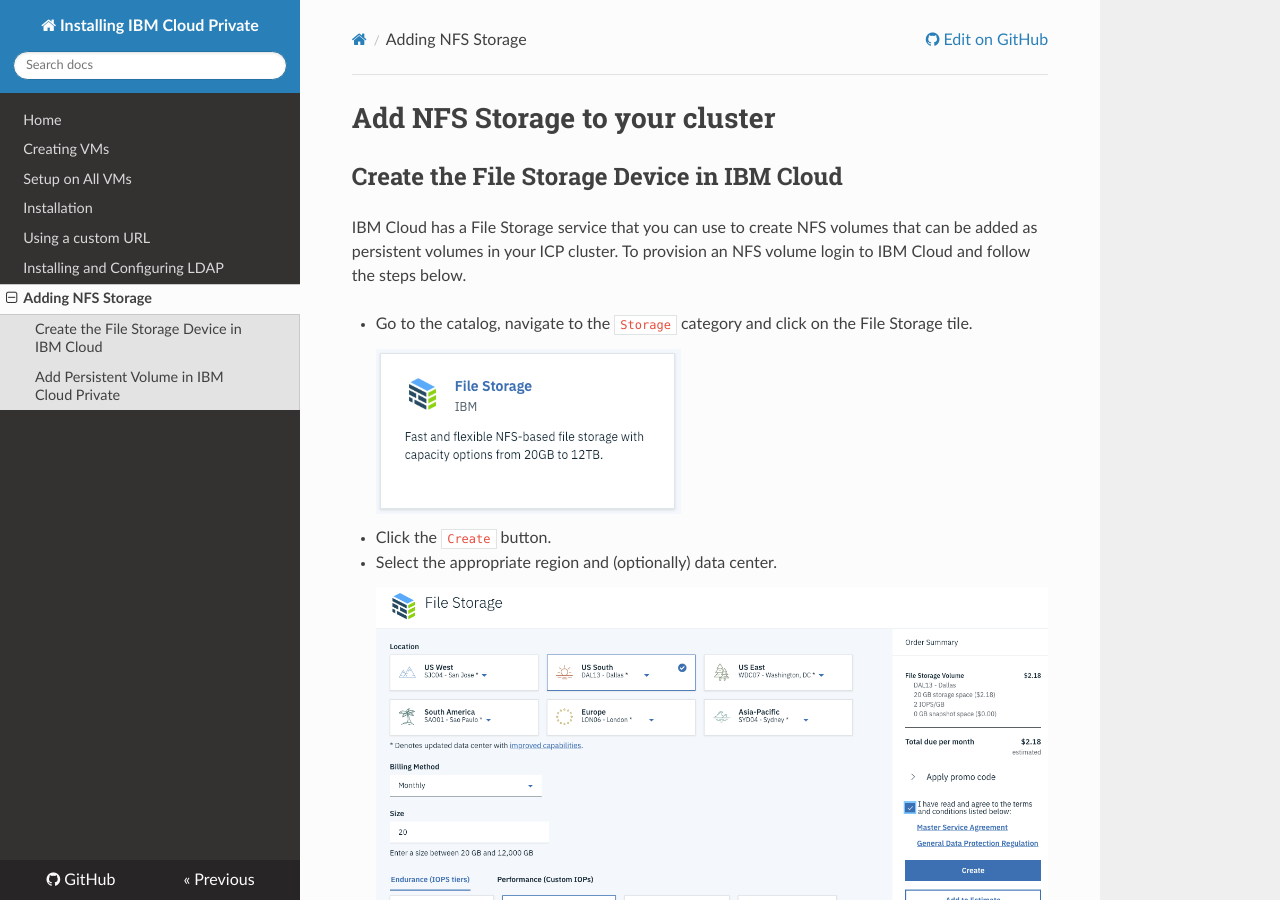
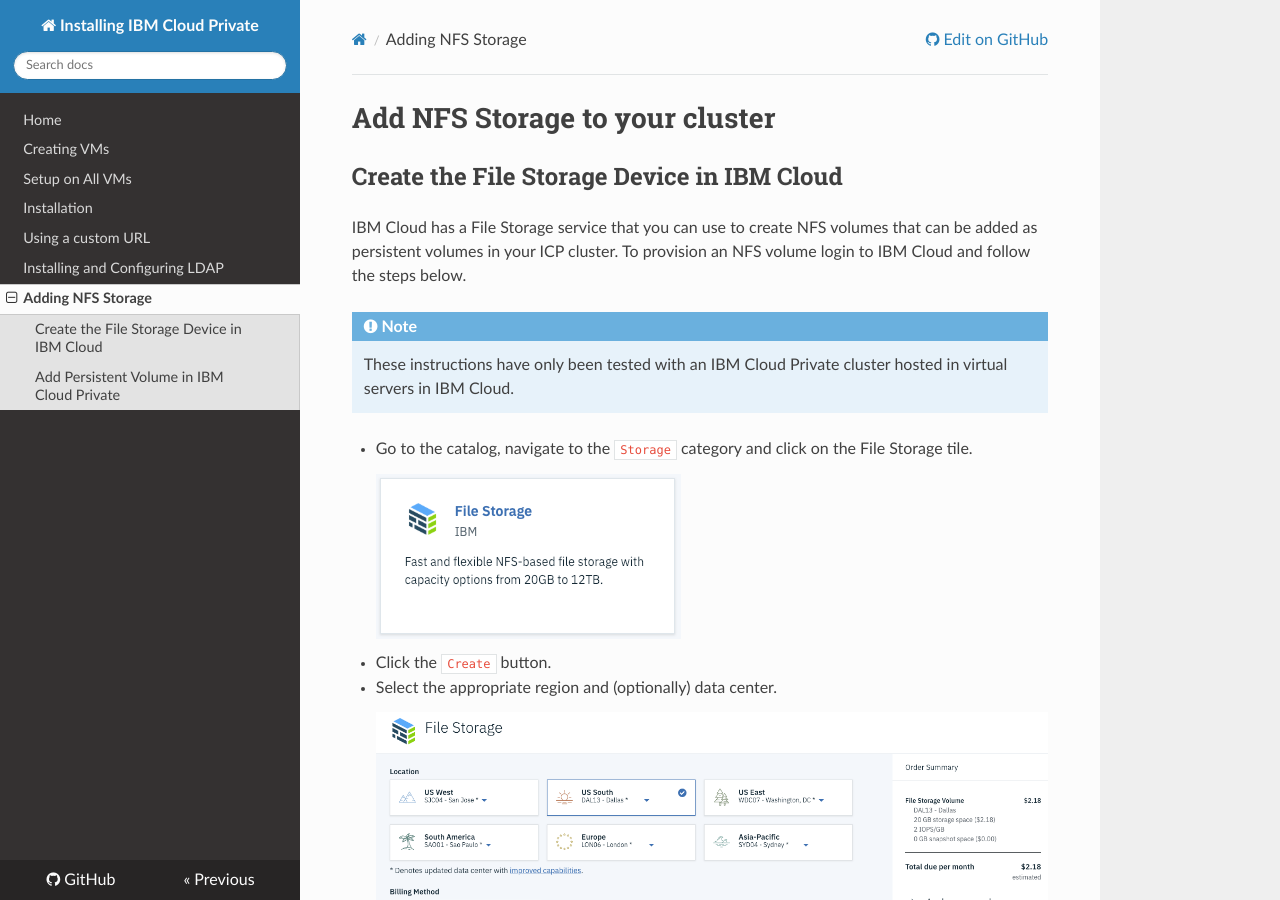
Before and after one commit to IBM-ICP-CoC/ICP-311-Install, an MkDocs documentation site: the page built from docs/addnfs.md, in a window 1280 px wide and 900 px high. Built offline with MkDocs 1.6.1, drawn with Linux system fonts in a browser that asks for light colours; nearby versions of some CDN libraries.

Commit message:
added another note

```diff
--- a/docs/addnfs.md
+++ b/docs/addnfs.md
@@ -3,6 +3,9 @@
 ## Create the File Storage Device in IBM Cloud
 
 IBM Cloud has a File Storage service that you can use to create NFS volumes that can be added as persistent volumes in your ICP cluster.  To provision an NFS volume login to IBM Cloud and follow the steps below.
+
+!!! note
+    These instructions have only been tested with an IBM Cloud Private cluster hosted in virtual servers in IBM Cloud.
 
 - Go to the catalog, navigate to the `Storage` category and click on the File Storage tile.
 
```
